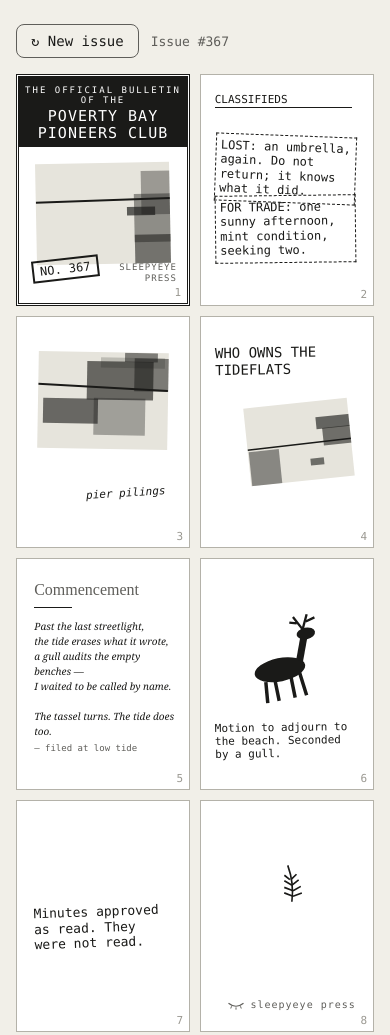
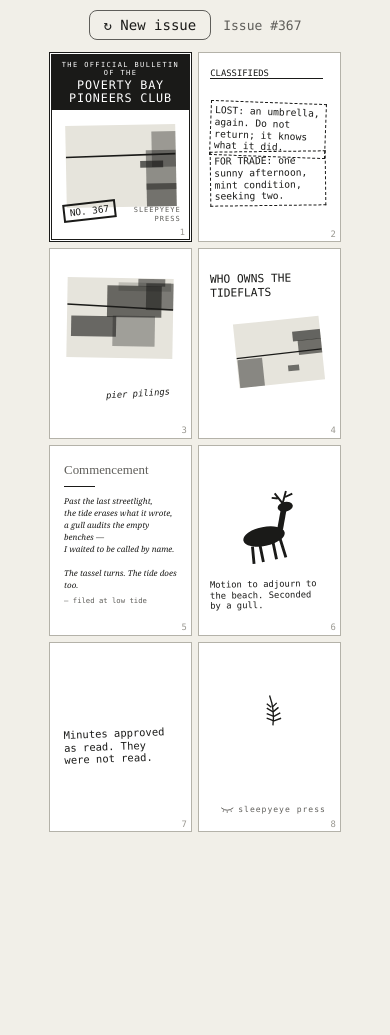
Before and after one commit to prntwrld/zine-pbpc, a plain HTML site: page index.html in a window 390 px wide. After the commit the page ends 844 px from the top, so only its background shows below. Drawn offline with Linux system fonts and the light colour scheme; a web font is replaced by a local one.

Commit message:
Fit the whole zine on one screen on phone and desktop
Pages size themselves to the viewport (2x4 on tall screens, 4x2 on wide)
and all text scales with page size, so nothing scrolls.

Co-Authored-By: Claude Opus 5.5 <noreply@anthropic.com>
Claude-Session: https://claude.ai/code/session_01A2Gtq9iNf8mkiAZauYG8i1

```diff
--- a/index.html
+++ b/index.html
@@ -2,7 +2,7 @@
 <html lang="en">
 <head>
 <meta charset="utf-8">
-<meta name="viewport" content="width=device-width, initial-scale=1">
+<meta name="viewport" content="width=device-width, initial-scale=1, viewport-fit=cover">
 <title>Poverty Bay Pioneers Club — Official Bulletin</title>
 <link href="https://fonts.googleapis.com/css2?family=UnifrakturMaguntia&display=swap" rel="stylesheet">
 <style>
@@ -17,19 +17,23 @@
          --page-bg:#1a1a18; --photo-bg:#33332f; --rule:#5f5e5a; }
 }
 *{box-sizing:border-box}
-body{margin:0;background:var(--page-bg);color:var(--ink);font-family:var(--mono)}
-main{max-width:760px;margin:0 auto;padding:24px 16px 48px}
-.bar{display:flex;align-items:center;gap:12px;margin:0 0 16px}
-button{font:inherit;font-size:14px;color:var(--ink);background:transparent;border:1px solid var(--ink-2);border-radius:8px;padding:8px 14px;cursor:pointer}
+html,body{height:100%}
+body{margin:0;background:var(--page-bg);color:var(--ink);font-family:var(--mono);overflow:hidden}
+/* one screen, no scrolling: bar on top, the zine fills whatever is left */
+main{height:100vh;height:100dvh;display:flex;flex-direction:column;
+  padding:max(10px,env(safe-area-inset-top)) max(10px,env(safe-area-inset-right)) max(10px,env(safe-area-inset-bottom)) max(10px,env(safe-area-inset-left))}
+.bar{display:flex;align-items:center;justify-content:center;gap:12px;margin:0 0 10px;flex:none}
+button{font:inherit;font-size:14px;color:var(--ink);background:transparent;border:1px solid var(--ink-2);border-radius:8px;padding:6px 14px;cursor:pointer}
 button:active{transform:scale(.98)}
 #meta{font-size:13px;color:var(--ink-2)}
-.zg{display:grid;grid-template-columns:repeat(2,minmax(0,1fr));gap:10px}
-@media (min-width:640px){.zg{grid-template-columns:repeat(4,minmax(0,1fr))}}
-.pg{position:relative;aspect-ratio:3/4;background:var(--paper);border:1px solid var(--rule);overflow:hidden;color:var(--ink)}
+#stage{flex:1;min-height:0;display:grid;place-items:center}
+.zg{display:grid;grid-template-columns:repeat(4,1fr);gap:10px}
+/* text sizes are in cqw so everything scales with the page size */
+.pg{position:relative;aspect-ratio:3/4;background:var(--paper);border:1px solid var(--rule);overflow:hidden;color:var(--ink);container-type:inline-size}
 .cv{border:3px double var(--ink)}
-.pn{position:absolute;bottom:4px;right:6px;font-size:11px;color:var(--ink-3)}
+.pn{position:absolute;bottom:2cqw;right:3cqw;font-size:6.3cqw;color:var(--ink-3)}
 .sc{position:absolute;line-height:1.2}
-@media print{.bar{display:none}body{background:#fff}}
+@media print{.bar{display:none}body{background:#fff;overflow:visible}main{height:auto}}
 </style>
 </head>
 <body>
@@ -38,7 +42,7 @@ button:active{transform:scale(.98)}
   <button id="go">↻ New issue</button>
   <span id="meta"></span>
 </div>
-<div class="zg" id="z"></div>
+<div id="stage"><div class="zg" id="z"></div></div>
 </main>
 <script>
 // ---------- STAMPS (simple silhouettes, 40x40) ----------
@@ -56,7 +60,7 @@ fern:'<path d="M20 37 Q22 20 16 4" stroke="currentColor" stroke-width="1.5" fill
 corgi:'<ellipse cx="18" cy="25" rx="12" ry="6" fill="currentColor"/><circle cx="31" cy="18" r="5" fill="currentColor"/><polygon points="27,15 28,6 32,13" fill="currentColor"/><polygon points="32,13 36,6 36,16" fill="currentColor"/><ellipse cx="36" cy="20" rx="3" ry="2" fill="currentColor"/><rect x="9" y="29" width="3" height="5" fill="currentColor"/><rect x="24" y="29" width="3" height="5" fill="currentColor"/><path d="M6 23 Q3 21 5 19" stroke="currentColor" stroke-width="2" fill="none"/>'};
 
 // Sleepyeye mark (placeholder — swap for the real one)
-const EYE='<svg viewBox="0 0 24 12" width="18" height="9" style="display:inline-block;vertical-align:middle;margin-right:5px"><path d="M2 3 Q12 11 22 3" stroke="currentColor" stroke-width="1.6" fill="none"/><path d="M6 7 L5 10 M12 8.5 L12 11.5 M18 7 L19 10" stroke="currentColor" stroke-width="1.3"/></svg>';
+const EYE='<svg viewBox="0 0 24 12" style="display:inline-block;vertical-align:middle;width:1.8em;height:.9em;margin-right:.5em"><path d="M2 3 Q12 11 22 3" stroke="currentColor" stroke-width="1.6" fill="none"/><path d="M6 7 L5 10 M12 8.5 L12 11.5 M18 7 L19 10" stroke="currentColor" stroke-width="1.3"/></svg>';
 
 // ---------- THE SCRAP BOX (edit these lists to add/remove material) ----------
 const POOLS={
@@ -87,15 +91,15 @@ function photo(){ // placeholder "photocopied photo" — later swap for real sca
   for(let i=0;i<k;i++){s+=`<rect x="${n(0,80)}" y="${n(0,60)}" width="${n(10,60)}" height="${n(6,40)}" fill="currentColor" opacity="${n(0.15,0.7).toFixed(2)}"/>`}
   const hz=n(25,55);s+=`<line x1="0" y1="${hz}" x2="100" y2="${hz+n(-8,8)}" stroke="currentColor" stroke-width="1.5"/>`;
   return `<svg viewBox="0 0 100 75" width="100%" style="display:block;background:var(--photo-bg)">${s}</svg>`}
-function sc(html,t,l,w,rot,fs,ex=""){return `<div class="sc" style="top:${t}%;left:${l}%;width:${w}%;transform:rotate(${rot}deg);font-size:${fs}px;${ex}">${html}</div>`}
+function sc(html,t,l,w,rot,fs,ex=""){return `<div class="sc" style="top:${t}%;left:${l}%;width:${w}%;transform:rotate(${rot}deg);font-size:${(fs/1.75).toFixed(2)}cqw;${ex}">${html}</div>`}
 function poem(){return [take("P1")+",",take("P2")+",",take("P2")+" —",take("P3")+".","",take("P4")].join("<br>")}
 
 function page(i,iss,k){let h="",room=true,cls="pg";
   if(i===0){ // COVER
     cls+=" cv";room=false;
-    h+=`<div style="position:absolute;top:0;left:0;right:0;background:var(--ink);color:var(--paper);padding:8px 6px 6px;text-align:center"><div style="font-size:9px;letter-spacing:2px">THE OFFICIAL BULLETIN OF THE</div><div style="font-size:15px;font-weight:500;letter-spacing:1px;line-height:1.1;margin-top:3px">POVERTY BAY PIONEERS CLUB</div></div>`;
+    h+=`<div style="position:absolute;top:0;left:0;right:0;background:var(--ink);color:var(--paper);padding:4.6cqw 3.4cqw 3.4cqw;text-align:center"><div style="font-size:5.1cqw;letter-spacing:.2em">THE OFFICIAL BULLETIN OF THE</div><div style="font-size:8.6cqw;font-weight:500;letter-spacing:.07em;line-height:1.1;margin-top:1.7cqw">POVERTY BAY PIONEERS CLUB</div></div>`;
     h+=sc(photo(),38,10,80,n(-6,6),11);
-    h+=sc("NO. "+iss,80,8,"auto",n(-8,-3),12,"font-weight:500;border:2px solid currentColor;padding:2px 6px;width:auto");
+    h+=sc("NO. "+iss,80,8,"auto",n(-8,-3),12,"font-weight:500;border:2px solid currentColor;padding:.15em .5em;width:auto");
     h+=sc("SLEEPYEYE PRESS",82,52,42,0,9,"text-align:right;letter-spacing:1px;color:var(--ink-2)")}
   else if(i===7){ // BACK COVER
     room=false;
@@ -106,7 +110,7 @@ function page(i,iss,k){let h="",room=true,cls="pg";
     if(k==="photo"){h+=sc(photo(),n(8,20),n(5,15),n(70,85),n(-8,8),11);h+=sc("<i>"+take("C")+"</i>",n(65,78),n(10,40),55,n(-4,4),11);room=false}
     if(k==="head"){h+=sc(take("H"),n(10,35),8,84,n(-6,6),n(16,22),"font-weight:500")}
     if(k==="line"){h+=sc(take("L"),n(15,45),n(8,15),75,n(-5,5),13)}
-    if(k==="ad"){h+=sc("CLASSIFIEDS",8,8,80,0,11,"border-bottom:1px solid currentColor");h+=sc(take("A"),26,8,82,n(-3,3),12,"border:1px dashed currentColor;padding:4px");h+=sc(take("A"),52,8,82,n(-3,3),12,"border:1px dashed currentColor;padding:4px");room=false}
+    if(k==="ad"){h+=sc("CLASSIFIEDS",8,8,80,0,11,"border-bottom:1px solid currentColor");h+=sc(take("A"),26,8,82,n(-3,3),12,"border:1px dashed currentColor;padding:.35em");h+=sc(take("A"),52,8,82,n(-3,3),12,"border:1px dashed currentColor;padding:.35em");room=false}
     if(k==="mix"){h+=sc(take("H"),n(4,12),8,84,n(-4,4),14,"font-weight:500");h+=sc(photo(),n(35,45),n(15,30),n(50,65),n(-10,10),11);room=false}
     if(k==="beast"){h+=sc(stamp(),n(14,24),n(18,30),n(45,60),n(-12,12),11);h+=sc(take("L"),n(68,74),8,80,n(-3,3),11);room=false}}
   if(room&&extra<1&&Math.random()<.3){extra++;h+=sc(stamp(),n(64,70),n(58,68),n(16,22),n(-15,15),11)} // max one extra corner stamp
@@ -120,7 +124,17 @@ function gen(){
   document.getElementById("z").innerHTML=o;
   document.getElementById("meta").textContent="Issue #"+iss;
 }
-document.getElementById("go").addEventListener("click",gen);gen();
+// size the 8 pages to fill the screen: 2x4 on tall screens, 4x2 on wide ones
+function fit(){
+  const z=document.getElementById("z"),st=document.getElementById("stage");
+  const W=st.clientWidth,H=st.clientHeight,g=Math.min(W,H)<500?6:10;let best=null;
+  for(const [c,r] of [[2,4],[4,2]]){
+    const w=Math.floor(Math.min((W-g*(c-1))/c,(H-g*(r-1))/r*3/4));
+    if(!best||w>best.w)best={c,w}}
+  z.style.gap=g+"px";z.style.gridTemplateColumns=`repeat(${best.c},${best.w}px)`}
+addEventListener("resize",fit);
+if(window.visualViewport)visualViewport.addEventListener("resize",fit);
+document.getElementById("go").addEventListener("click",gen);gen();fit();
 </script>
 </body>
 </html>
```
